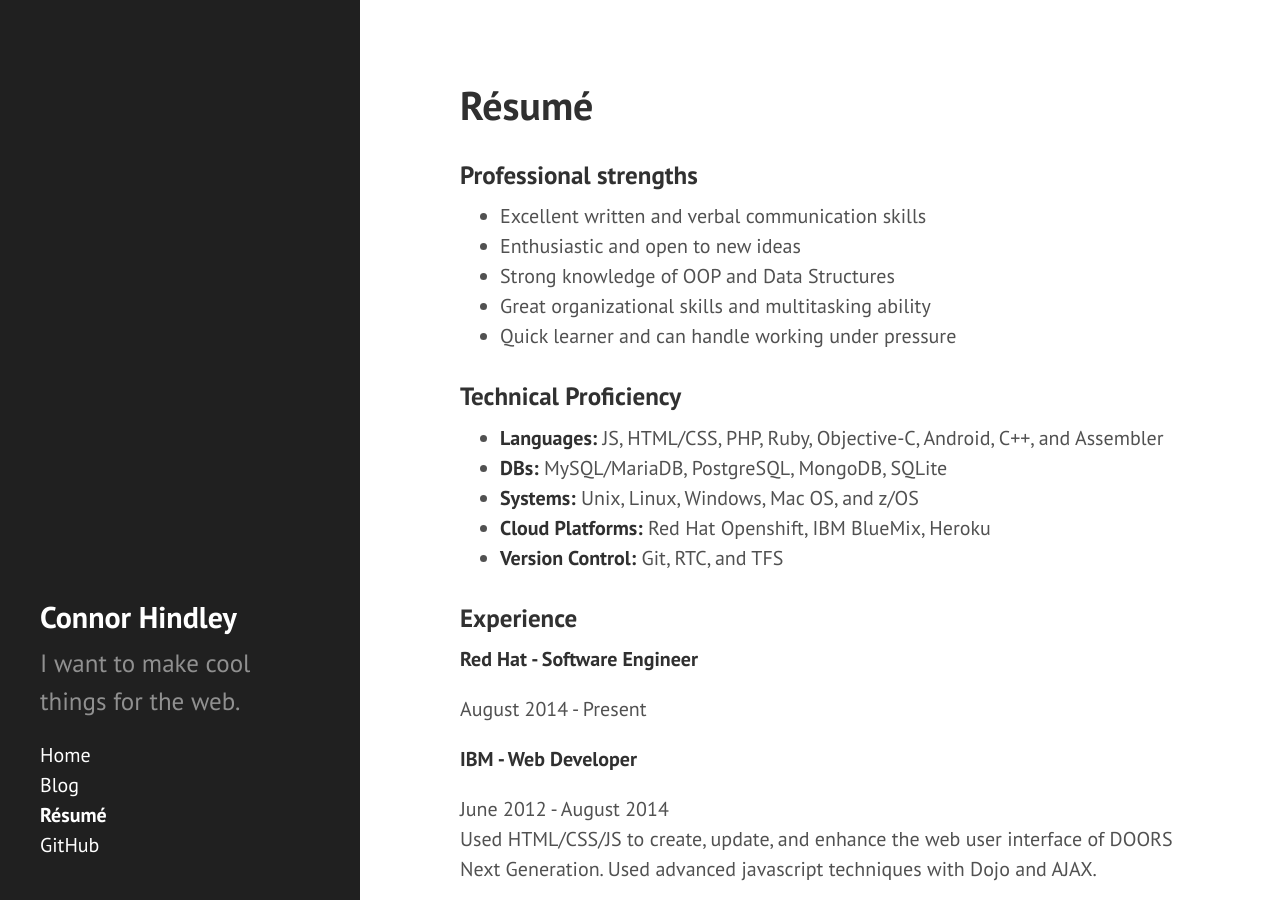
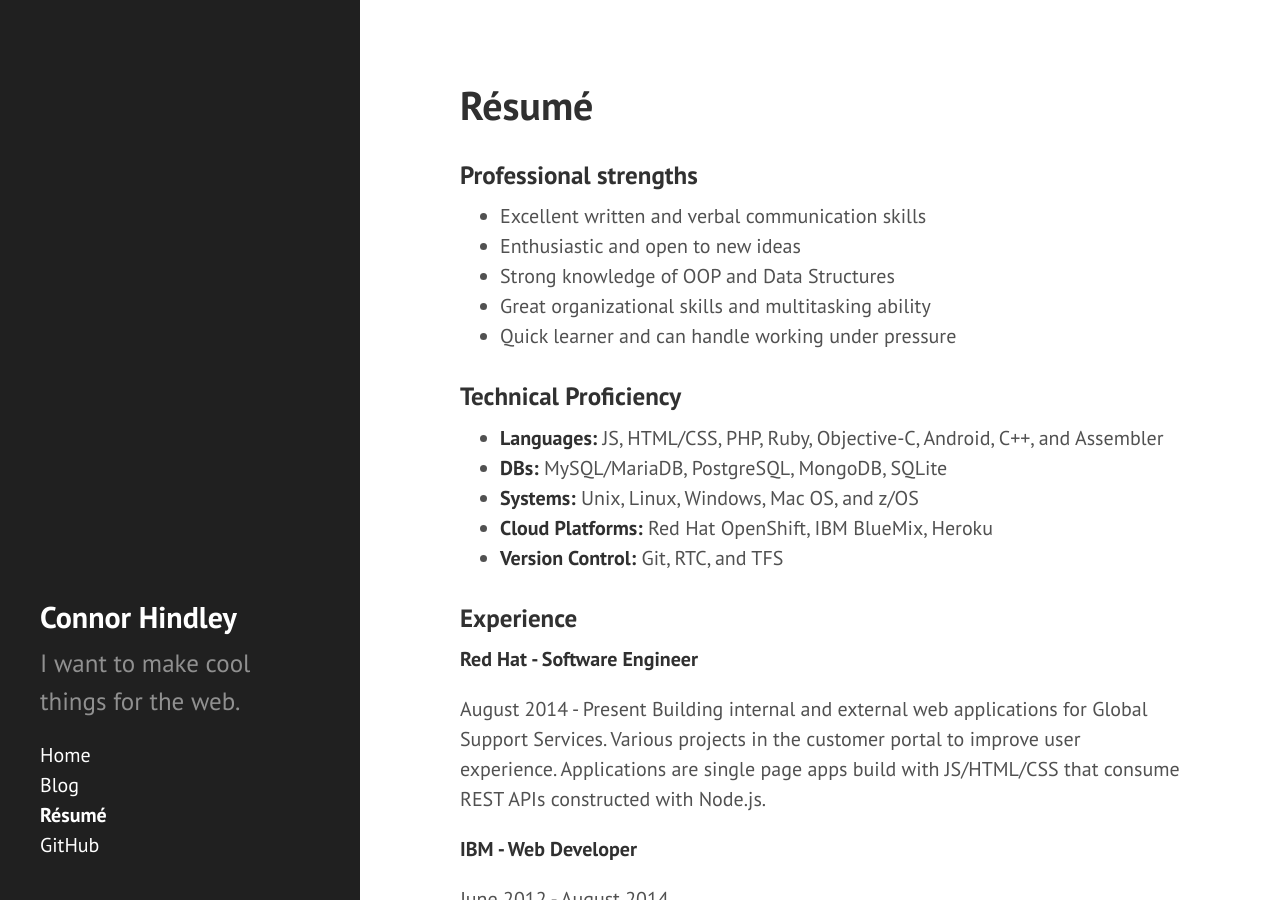
Before and after one commit to connyay/connyay.github.io, a Jekyll site: the page built from resume.md, in a window 1280 px wide and 900 px high. Built offline with Jekyll 4.4.1, drawn with Linux system fonts in a browser that asks for light colours; Markdown is read by kramdown in place of the engine named in the settings.

Commit message:
update resume

```diff
--- a/resume.md
+++ b/resume.md
@@ -16,7 +16,7 @@ title: Résumé
 - **Languages:** JS, HTML/CSS, PHP, Ruby, Objective-C, Android, C++, and Assembler
 - **DBs:** MySQL/MariaDB, PostgreSQL, MongoDB, SQLite
 - **Systems:** Unix, Linux, Windows, Mac OS, and z/OS
-- **Cloud Platforms:** Red Hat Openshift, IBM BlueMix, Heroku
+- **Cloud Platforms:** Red Hat OpenShift, IBM BlueMix, Heroku
 - **Version Control:** Git, RTC, and TFS
 
 ### Experience
@@ -24,7 +24,7 @@ title: Résumé
 **Red Hat - Software Engineer**
 
 August 2014 - Present
-
+Building internal and external web applications for Global Support Services. Various projects in the customer portal to improve user experience. Applications are single page apps build with JS/HTML/CSS that consume REST APIs constructed with Node.js.
 
 **IBM - Web Developer**
 
```
